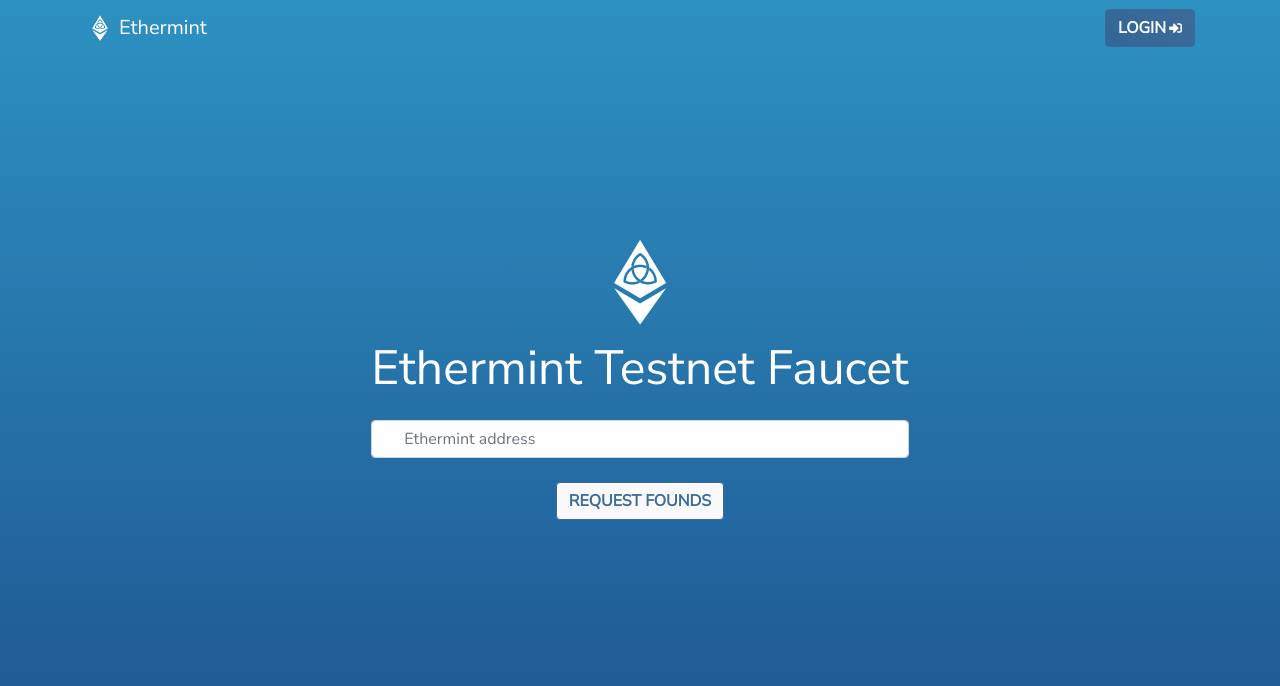
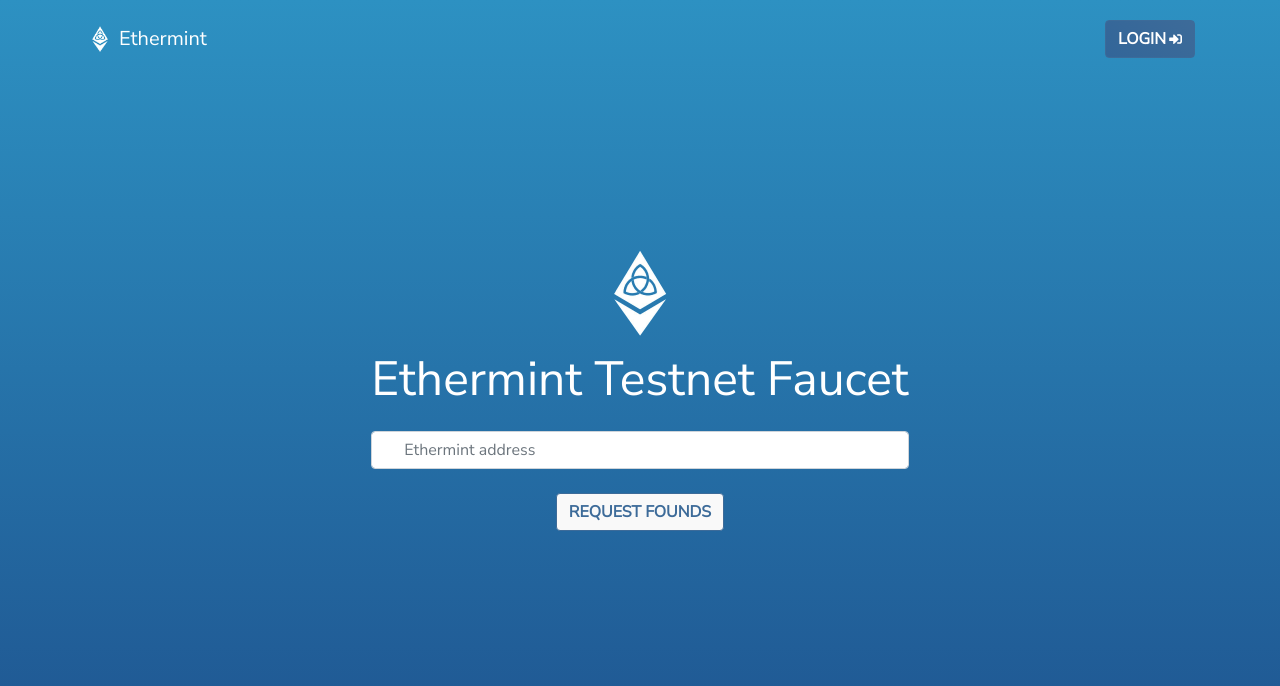
Before and after one commit to hanchon-live/ethermint-faucet, a React (Create React App) app: page / in a window 1280 px wide. Shown: the top 686 px of the page. Built offline with nearby package versions, Linux system fonts and the light colour scheme.

Commit message:
update padding top header

```diff
--- a/src/components/Header.js
+++ b/src/components/Header.js
@@ -1,9 +1,16 @@
 import { NavbarBase } from "./NavbarBase";
+import styled from "styled-components";
+
+const StyledHeader = styled.header`
+     {
+        padding-top: 0.7em;
+    }
+`;
 
 export const Header = () => {
     return (
-        <header>
+        <StyledHeader>
             <NavbarBase />
-        </header>
+        </StyledHeader>
     );
 };
```
